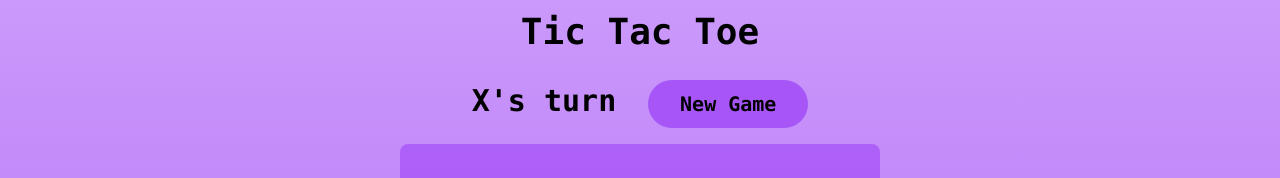
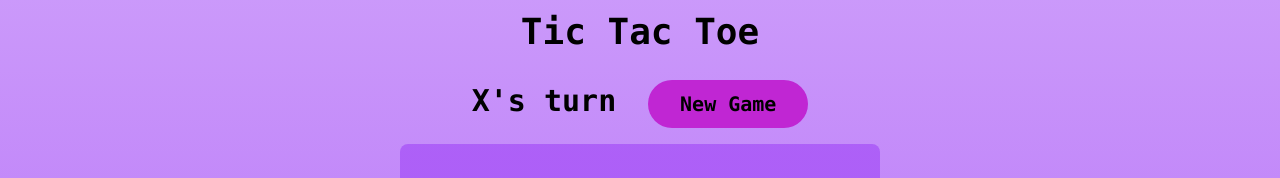
Before and after one commit to rakcurious/TicTacToe, a React (Vite) app: page / in a window 1280 px wide. Shown: the top 178 px of the page. Built offline with nearby package versions, Linux system fonts and the light colour scheme.

Commit message:
button and winner color change

```diff
--- a/src/tictactoe.jsx
+++ b/src/tictactoe.jsx
@@ -76,8 +76,8 @@ function TicTacToe() {
             turn == x || turn == o
               ? "text-black-700 text-2xl lg:text-3xl text-center m-4 font-bold font-mono"
               : turn == "Game Tied!"
-              ? "text-purple-800  text-2xl lg:text-3xl text-center m-4 font-mono font-bold"
-              : "text-green-700 text-2xl lg:text-3xl text-center m-4 font-mono font-bold"
+              ? "text-fuchsia-800  text-2xl lg:text-3xl text-center m-4 font-mono font-bold"
+              : "text-fuchsia-800 text-2xl lg:text-3xl text-center m-4 font-mono font-bold"
           }
         >
           {turn == x ? "X's turn" : turn == o ? "O's turn" : `${turn}`}
@@ -86,8 +86,8 @@ function TicTacToe() {
           onClick={() => newGame()}
           className={
             turn == x || turn == o
-              ? "bg-purple-500 hover:bg-purple-600 h-12  w-40 hover:rounded-xl m-4 text-xl transition ease-in-out hover:-translate-y-0.5  duration-500 font-mono font-bold pt-1 rounded-full pb-1"
-              : "bg-purple-500 hover:bg-purple-600 h-12  w-40 hover:rounded-xl m-4 text-xl transition ease-in-out hover:-translate-y-0.5  duration-500 font-mono font-bold pt-1 rounded-full animate-bounce"
+              ? "bg-fuchsia-600 hover:bg-fuchsia-700 h-12  w-40 hover:rounded-xl m-4 text-xl transition ease-in-out hover:-translate-y-0.5  duration-500 font-mono font-bold pt-1 rounded-full pb-1"
+              : "bg-fuchsia-600 hover:bg-fuchsia-700 h-12  w-40 hover:rounded-xl m-4 text-xl transition ease-in-out hover:-translate-y-0.5  duration-500 font-mono font-bold pt-1 rounded-full animate-bounce"
           }
         >
           New Game
```
